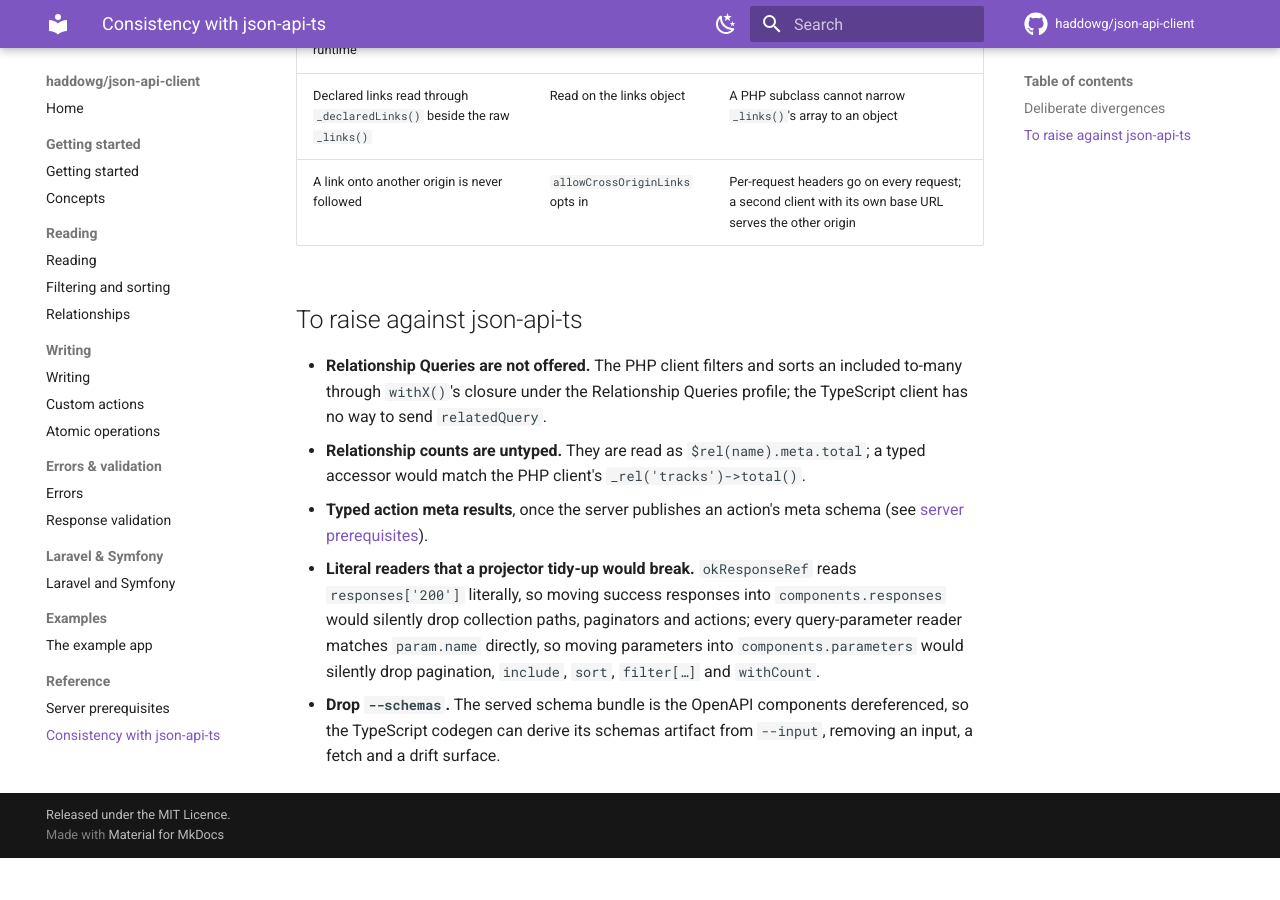
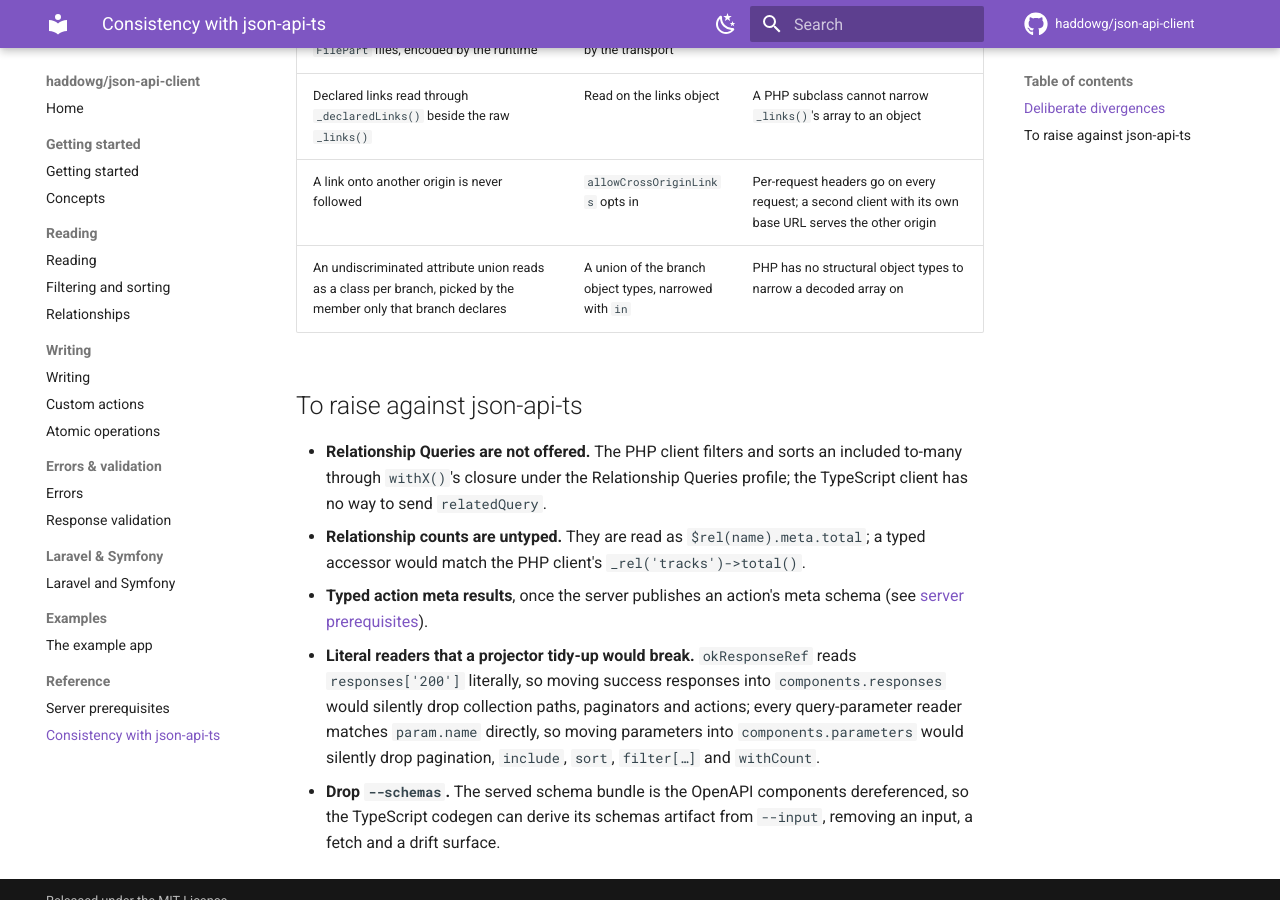
Before and after one commit to haddowg/json-api-client, an MkDocs documentation site: the page built from docs/json-api-ts-consistency.md, in a window 1280 px wide and 900 px high, scrolled down 970 px. Built offline with MkDocs 1.6.1 and Material for MkDocs 9.7.7, drawn with Linux system fonts in a browser that asks for light colours; comment, search, counter and statistics services are not loaded; before the commit the page ends 1828 px from its top, so only the background shows below that.

Commit message:
docs: describe how an undiscriminated oneOf attribute is generated
Co-Authored-By: Claude Opus 5.5 <noreply@anthropic.com>
Claude-Session: https://claude.ai/code/session_013EXj2NedAQ5oWsKeUTbQ9f

```diff
--- a/docs/json-api-ts-consistency.md
+++ b/docs/json-api-ts-consistency.md
@@ -19,6 +19,7 @@ against the TypeScript repository.
 | A form body is a field array with `FilePart` files, encoded by the runtime | A `FormData`, encoded by the transport | PHP has no `FormData` |
 | Declared links read through `_declaredLinks()` beside the raw `_links()` | Read on the links object | A PHP subclass cannot narrow `_links()`'s array to an object |
 | A link onto another origin is never followed | `allowCrossOriginLinks` opts in | Per-request headers go on every request; a second client with its own base URL serves the other origin |
+| An undiscriminated attribute union reads as a class per branch, picked by the member only that branch declares | A union of the branch object types, narrowed with `in` | PHP has no structural object types to narrow a decoded array on |
 
 ## To raise against json-api-ts
 
```
Also changed, not shown: docs/adr/0017-composed-attribute-schemas-follow-each-keywords-own-semantics.md (+1 -1 lines).
